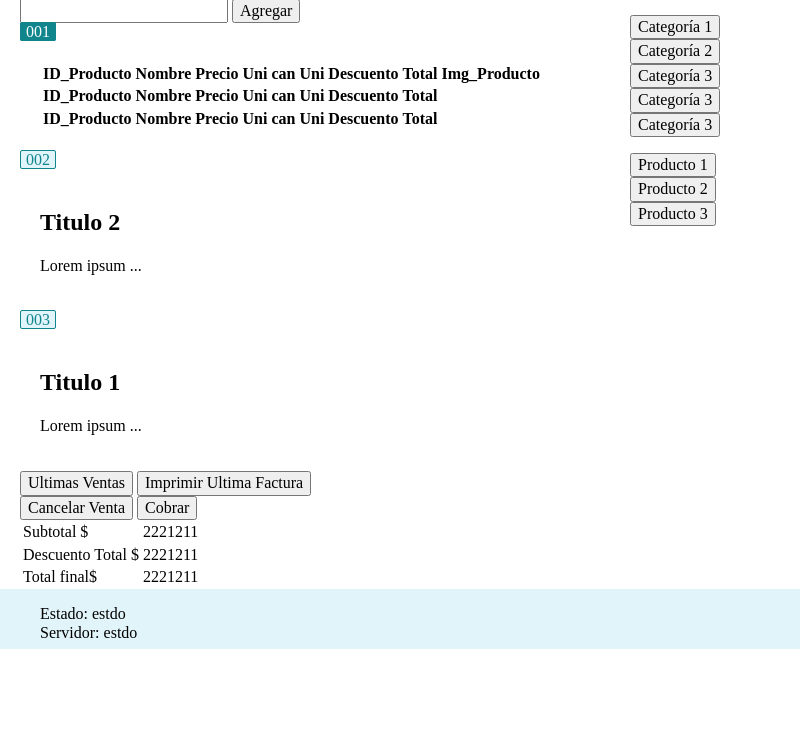
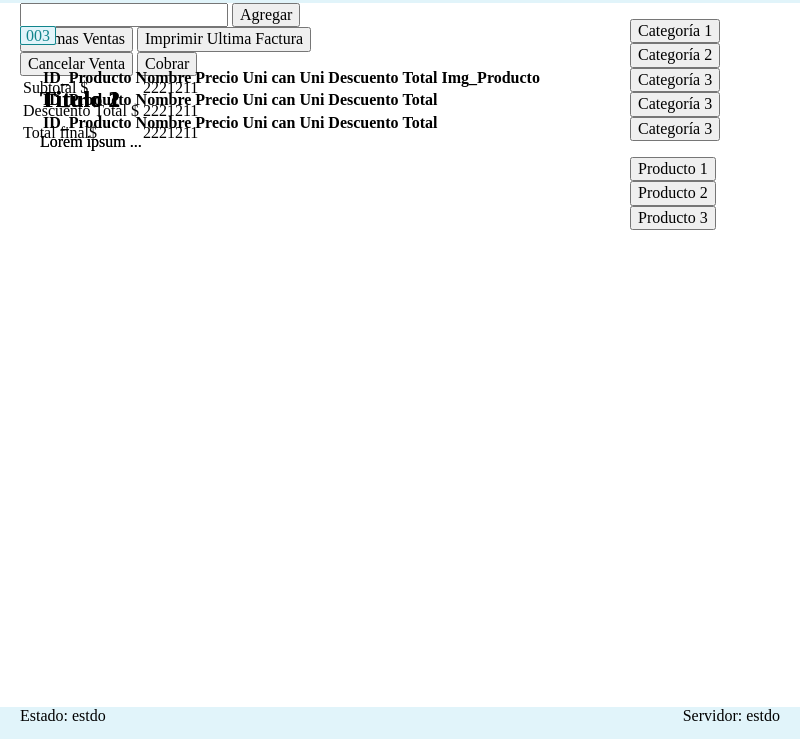
Before and after one commit to Logiventas/POS_ventas_V0.0.1, an Electron app: page src/index.html in a window 800 px wide. Shown: the part 61-800 px from the top of the page. Drawn offline with Linux system fonts and the light colour scheme.

Commit message:
Ajuste layout

```diff
--- a/src/index.html
+++ b/src/index.html
@@ -25,7 +25,7 @@
           <input type="submit" value="Agregar">
         </form>
         <div class="product-containder">
-          <div class="tabs">
+          <div class="product-tabs">
             <div class="tab-container">
               <div id="tab3" class="tab">
                 <a class="btn-a" href="#tab3">001</a>
@@ -133,12 +133,12 @@
 
     </main>
     <footer>
-      <nav>
+      <div class="container">
         <ul class="nav-left">
           <li> Estado: <span>estdo</span></li>
           <li> Servidor: <span>estdo</span></li>
         </ul>
-      </nav>
+      </div>
     </footer>
   </body>
 </html>
--- a/src/sass/elements/_nav.elements.scss
+++ b/src/sass/elements/_nav.elements.scss
@@ -2,8 +2,6 @@
 
   nav {
     background-color: var(--color-second);
-    width: 100%;
-    height: 60px;
     float: none;
     display: flex;
     justify-content: space-between;
--- a/src/sass/imports/_objects.imports.scss
+++ b/src/sass/imports/_objects.imports.scss
@@ -1,4 +1,5 @@
 @import '../objects/padding.objects';
 @import '../objects/simplebar.objects';
-@import '../objects/tab.objects';
+@import '../objects/prodcutos-tab.objects';
 @import '../objects/container.object';
+@import '../objects/layout.object';
--- /dev/null
+++ b/src/sass/objects/_layout.object.scss
@@ -0,0 +1,32 @@
+html{
+    width: 100%;
+    height:100vh;
+   & body{
+    width: 100%;
+    height:100vh;
+    & nav{
+            height:8vh;
+        }
+    & main{
+            height: 88vh;
+            & section{
+
+            }
+            & aside{
+
+            }
+        }
+    &  footer {
+        background-color:var(--color-second);
+        & > div ul {
+
+            height: 4vh;
+            display:flex;
+            justify-content:space-between;
+            margin:0;
+            padding:0;
+        }
+    }
+
+    }
+}
--- /dev/null
+++ b/src/sass/objects/_prodcutos-tab.objects.scss
@@ -0,0 +1,10 @@
+.container-registro{
+    height:100%;
+}
+
+.tab-container{
+    position:relative;
+    & >div {
+        position:absolute;
+    }
+}
```
Also changed, not shown: src/public/style.css, src/sass/elements/_body.elements.scss (line endings or trailing spaces), src/sass/generic/_reset.generic.scss (line endings or trailing spaces), src/sass/objects/_tab.objects.scss (deleted), 1 other file.
